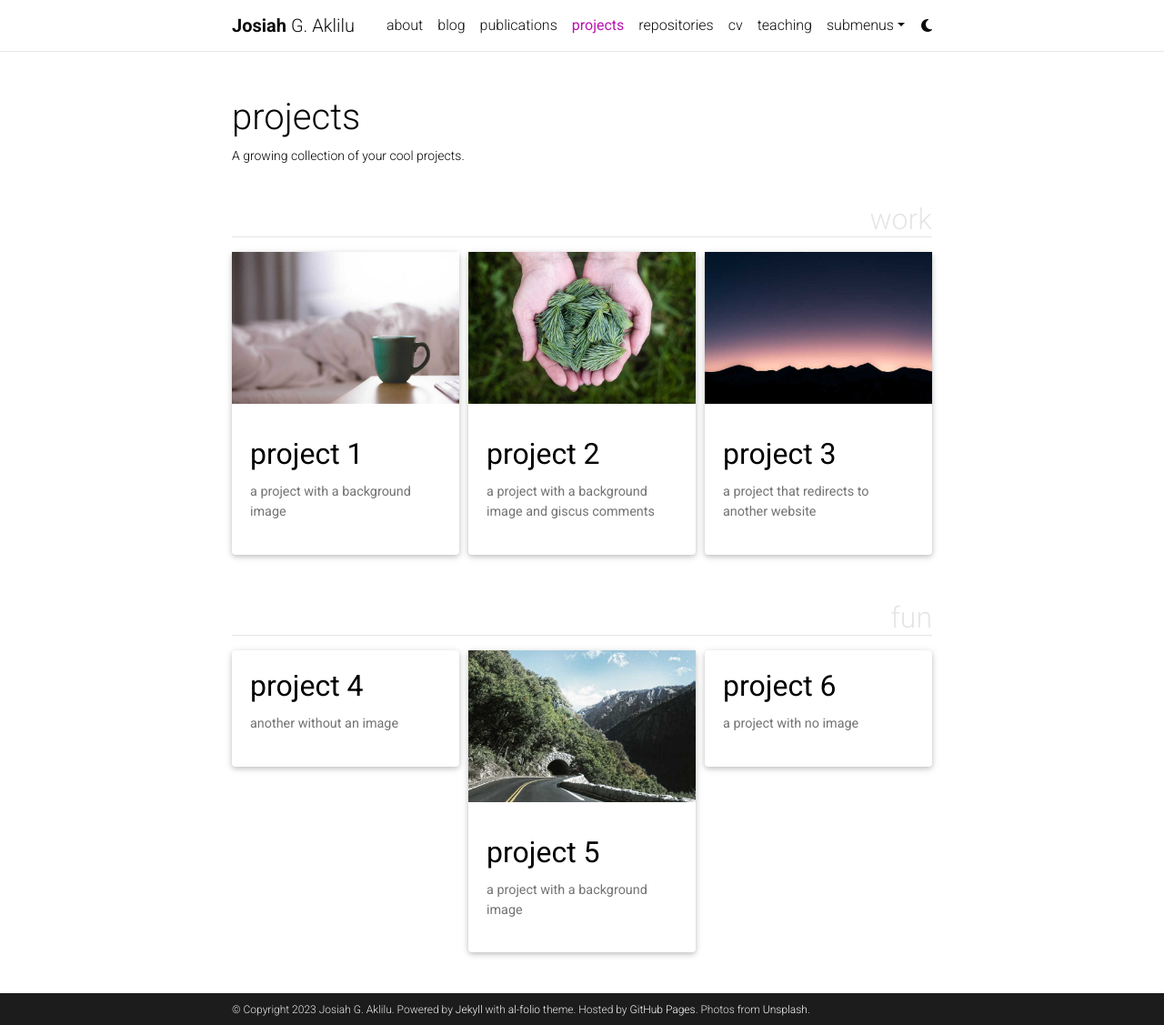
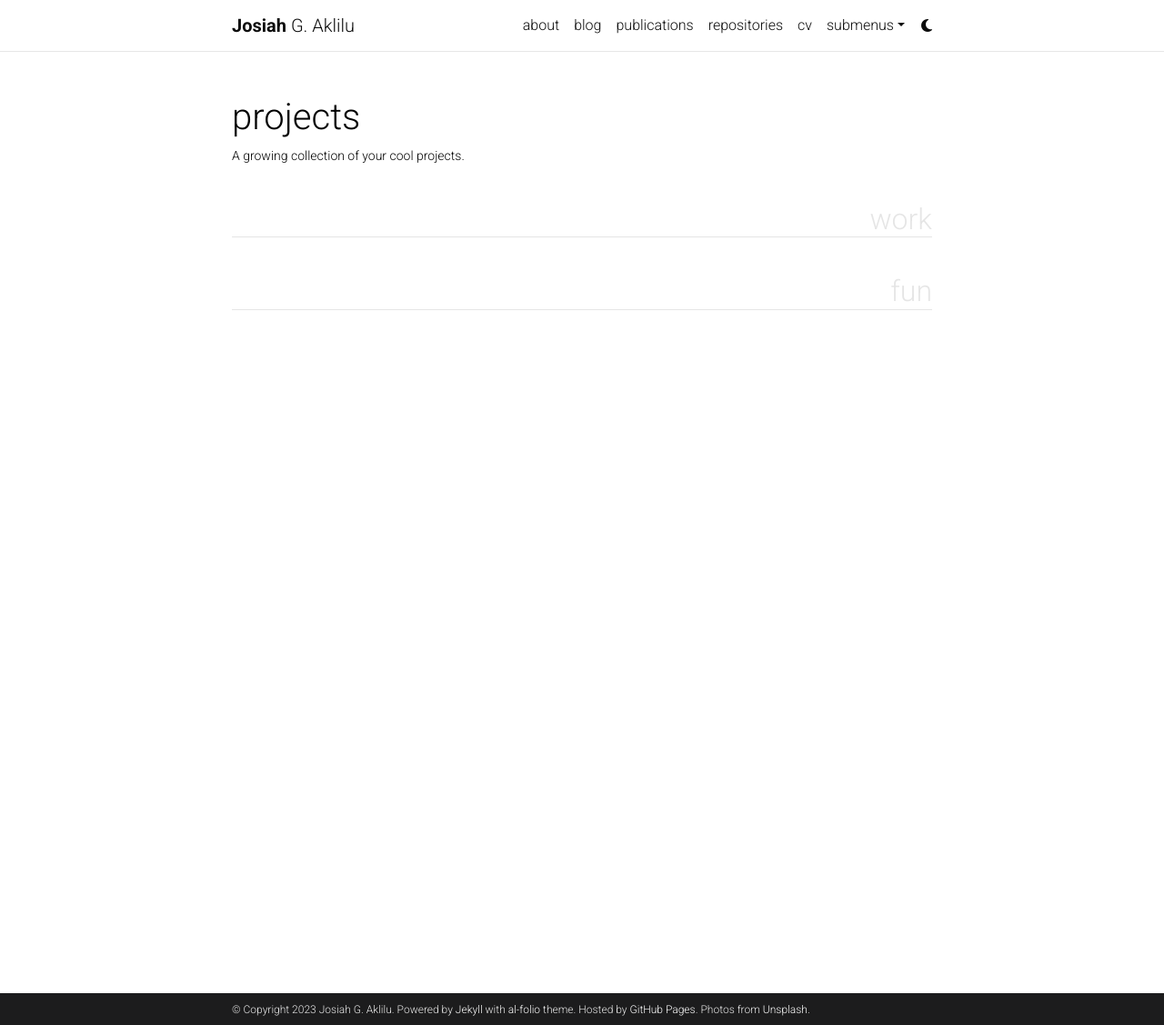
Before and after one commit to josaklil-ai/josaklil.github.io, a Jekyll site: the page built from _pages/projects.md, in a window 1280 px wide and 1127 px high. Shown: the whole window at 91% size. Built offline with Jekyll 4.4.1, drawn with Linux system fonts in a browser that asks for light colours; full-size pictures stand in for the smaller copies a plugin makes; comment, search, counter and statistics services are not loaded; a style sheet for code colours, icons or effects is not loaded.

Commit message:
remove projects and teaching tabs

````diff
--- a/_projects/1_project.md
+++ /dev/null
@@ -1,81 +0,0 @@
----
-layout: page
-title: project 1
-description: a project with a background image
-img: assets/img/12.jpg
-importance: 1
-category: work
-related_publications: einstein1956investigations, einstein1950meaning
----
-
-Every project has a beautiful feature showcase page.
-It's easy to include images in a flexible 3-column grid format.
-Make your photos 1/3, 2/3, or full width.
-
-To give your project a background in the portfolio page, just add the img tag to the front matter like so:
-
-    ---
-    layout: page
-    title: project
-    description: a project with a background image
-    img: /assets/img/12.jpg
-    ---
-
-<div class="row">
-    <div class="col-sm mt-3 mt-md-0">
-        {% include figure.html path="assets/img/1.jpg" title="example image" class="img-fluid rounded z-depth-1" %}
-    </div>
-    <div class="col-sm mt-3 mt-md-0">
-        {% include figure.html path="assets/img/3.jpg" title="example image" class="img-fluid rounded z-depth-1" %}
-    </div>
-    <div class="col-sm mt-3 mt-md-0">
-        {% include figure.html path="assets/img/5.jpg" title="example image" class="img-fluid rounded z-depth-1" %}
-    </div>
-</div>
-<div class="caption">
-    Caption photos easily. On the left, a road goes through a tunnel. Middle, leaves artistically fall in a hipster photoshoot. Right, in another hipster photoshoot, a lumberjack grasps a handful of pine needles.
-</div>
-<div class="row">
-    <div class="col-sm mt-3 mt-md-0">
-        {% include figure.html path="assets/img/5.jpg" title="example image" class="img-fluid rounded z-depth-1" %}
-    </div>
-</div>
-<div class="caption">
-    This image can also have a caption. It's like magic.
-</div>
-
-You can also put regular text between your rows of images.
-Say you wanted to write a little bit about your project before you posted the rest of the images.
-You describe how you toiled, sweated, *bled* for your project, and then... you reveal its glory in the next row of images.
-
-
-<div class="row justify-content-sm-center">
-    <div class="col-sm-8 mt-3 mt-md-0">
-        {% include figure.html path="assets/img/6.jpg" title="example image" class="img-fluid rounded z-depth-1" %}
-    </div>
-    <div class="col-sm-4 mt-3 mt-md-0">
-        {% include figure.html path="assets/img/11.jpg" title="example image" class="img-fluid rounded z-depth-1" %}
-    </div>
-</div>
-<div class="caption">
-    You can also have artistically styled 2/3 + 1/3 images, like these.
-</div>
-
-
-The code is simple.
-Just wrap your images with `<div class="col-sm">` and place them inside `<div class="row">` (read more about the <a href="https://getbootstrap.com/docs/4.4/layout/grid/">Bootstrap Grid</a> system).
-To make images responsive, add `img-fluid` class to each; for rounded corners and shadows use `rounded` and `z-depth-1` classes.
-Here's the code for the last row of images above:
-
-{% raw %}
-```html
-<div class="row justify-content-sm-center">
-    <div class="col-sm-8 mt-3 mt-md-0">
-        {% include figure.html path="assets/img/6.jpg" title="example image" class="img-fluid rounded z-depth-1" %}
-    </div>
-    <div class="col-sm-4 mt-3 mt-md-0">
-        {% include figure.html path="assets/img/11.jpg" title="example image" class="img-fluid rounded z-depth-1" %}
-    </div>
-</div>
-```
-{% endraw %}
--- a/_projects/2_project.md
+++ /dev/null
@@ -1,81 +0,0 @@
----
-layout: page
-title: project 2
-description: a project with a background image and giscus comments
-img: assets/img/3.jpg
-importance: 2
-category: work
-giscus_comments: true
----
-
-Every project has a beautiful feature showcase page.
-It's easy to include images in a flexible 3-column grid format.
-Make your photos 1/3, 2/3, or full width.
-
-To give your project a background in the portfolio page, just add the img tag to the front matter like so:
-
-    ---
-    layout: page
-    title: project
-    description: a project with a background image
-    img: /assets/img/12.jpg
-    ---
-
-<div class="row">
-    <div class="col-sm mt-3 mt-md-0">
-        {% include figure.html path="assets/img/1.jpg" title="example image" class="img-fluid rounded z-depth-1" %}
-    </div>
-    <div class="col-sm mt-3 mt-md-0">
-        {% include figure.html path="assets/img/3.jpg" title="example image" class="img-fluid rounded z-depth-1" %}
-    </div>
-    <div class="col-sm mt-3 mt-md-0">
-        {% include figure.html path="assets/img/5.jpg" title="example image" class="img-fluid rounded z-depth-1" %}
-    </div>
-</div>
-<div class="caption">
-    Caption photos easily. On the left, a road goes through a tunnel. Middle, leaves artistically fall in a hipster photoshoot. Right, in another hipster photoshoot, a lumberjack grasps a handful of pine needles.
-</div>
-<div class="row">
-    <div class="col-sm mt-3 mt-md-0">
-        {% include figure.html path="assets/img/5.jpg" title="example image" class="img-fluid rounded z-depth-1" %}
-    </div>
-</div>
-<div class="caption">
-    This image can also have a caption. It's like magic.
-</div>
-
-You can also put regular text between your rows of images.
-Say you wanted to write a little bit about your project before you posted the rest of the images.
-You describe how you toiled, sweated, *bled* for your project, and then... you reveal its glory in the next row of images.
-
-
-<div class="row justify-content-sm-center">
-    <div class="col-sm-8 mt-3 mt-md-0">
-        {% include figure.html path="assets/img/6.jpg" title="example image" class="img-fluid rounded z-depth-1" %}
-    </div>
-    <div class="col-sm-4 mt-3 mt-md-0">
-        {% include figure.html path="assets/img/11.jpg" title="example image" class="img-fluid rounded z-depth-1" %}
-    </div>
-</div>
-<div class="caption">
-    You can also have artistically styled 2/3 + 1/3 images, like these.
-</div>
-
-
-The code is simple.
-Just wrap your images with `<div class="col-sm">` and place them inside `<div class="row">` (read more about the <a href="https://getbootstrap.com/docs/4.4/layout/grid/">Bootstrap Grid</a> system).
-To make images responsive, add `img-fluid` class to each; for rounded corners and shadows use `rounded` and `z-depth-1` classes.
-Here's the code for the last row of images above:
-
-{% raw %}
-```html
-<div class="row justify-content-sm-center">
-    <div class="col-sm-8 mt-3 mt-md-0">
-        {% include figure.html path="assets/img/6.jpg" title="example image" class="img-fluid rounded z-depth-1" %}
-    </div>
-    <div class="col-sm-4 mt-3 mt-md-0">
-        {% include figure.html path="assets/img/11.jpg" title="example image" class="img-fluid rounded z-depth-1" %}
-    </div>
-</div>
-```
-{% endraw %}
--- a/_projects/4_project.md
+++ /dev/null
@@ -1,80 +0,0 @@
----
-layout: page
-title: project 4
-description: another without an image
-img:
-importance: 3
-category: fun
----
-
-Every project has a beautiful feature showcase page.
-It's easy to include images in a flexible 3-column grid format.
-Make your photos 1/3, 2/3, or full width.
-
-To give your project a background in the portfolio page, just add the img tag to the front matter like so:
-
-    ---
-    layout: page
-    title: project
-    description: a project with a background image
-    img: /assets/img/12.jpg
-    ---
-
-<div class="row">
-    <div class="col-sm mt-3 mt-md-0">
-        {% include figure.html path="assets/img/1.jpg" title="example image" class="img-fluid rounded z-depth-1" %}
-    </div>
-    <div class="col-sm mt-3 mt-md-0">
-        {% include figure.html path="assets/img/3.jpg" title="example image" class="img-fluid rounded z-depth-1" %}
-    </div>
-    <div class="col-sm mt-3 mt-md-0">
-        {% include figure.html path="assets/img/5.jpg" title="example image" class="img-fluid rounded z-depth-1" %}
-    </div>
-</div>
-<div class="caption">
-    Caption photos easily. On the left, a road goes through a tunnel. Middle, leaves artistically fall in a hipster photoshoot. Right, in another hipster photoshoot, a lumberjack grasps a handful of pine needles.
-</div>
-<div class="row">
-    <div class="col-sm mt-3 mt-md-0">
-        {% include figure.html path="assets/img/5.jpg" title="example image" class="img-fluid rounded z-depth-1" %}
-    </div>
-</div>
-<div class="caption">
-    This image can also have a caption. It's like magic.
-</div>
-
-You can also put regular text between your rows of images.
-Say you wanted to write a little bit about your project before you posted the rest of the images.
-You describe how you toiled, sweated, *bled* for your project, and then... you reveal its glory in the next row of images.
-
-
-<div class="row justify-content-sm-center">
-    <div class="col-sm-8 mt-3 mt-md-0">
-        {% include figure.html path="assets/img/6.jpg" title="example image" class="img-fluid rounded z-depth-1" %}
-    </div>
-    <div class="col-sm-4 mt-3 mt-md-0">
-        {% include figure.html path="assets/img/11.jpg" title="example image" class="img-fluid rounded z-depth-1" %}
-    </div>
-</div>
-<div class="caption">
-    You can also have artistically styled 2/3 + 1/3 images, like these.
-</div>
-
-
-The code is simple.
-Just wrap your images with `<div class="col-sm">` and place them inside `<div class="row">` (read more about the <a href="https://getbootstrap.com/docs/4.4/layout/grid/">Bootstrap Grid</a> system).
-To make images responsive, add `img-fluid` class to each; for rounded corners and shadows use `rounded` and `z-depth-1` classes.
-Here's the code for the last row of images above:
-
-{% raw %}
-```html
-<div class="row justify-content-sm-center">
-    <div class="col-sm-8 mt-3 mt-md-0">
-        {% include figure.html path="assets/img/6.jpg" title="example image" class="img-fluid rounded z-depth-1" %}
-    </div>
-    <div class="col-sm-4 mt-3 mt-md-0">
-        {% include figure.html path="assets/img/11.jpg" title="example image" class="img-fluid rounded z-depth-1" %}
-    </div>
-</div>
-```
-{% endraw %}
--- a/_projects/5_project.md
+++ /dev/null
@@ -1,80 +0,0 @@
----
-layout: page
-title: project 5
-description: a project with a background image
-img: assets/img/1.jpg
-importance: 3
-category: fun
----
-
-Every project has a beautiful feature showcase page.
-It's easy to include images in a flexible 3-column grid format.
-Make your photos 1/3, 2/3, or full width.
-
-To give your project a background in the portfolio page, just add the img tag to the front matter like so:
-
-    ---
-    layout: page
-    title: project
-    description: a project with a background image
-    img: /assets/img/12.jpg
-    ---
-
-<div class="row">
-    <div class="col-sm mt-3 mt-md-0">
-        {% include figure.html path="assets/img/1.jpg" title="example image" class="img-fluid rounded z-depth-1" %}
-    </div>
-    <div class="col-sm mt-3 mt-md-0">
-        {% include figure.html path="assets/img/3.jpg" title="example image" class="img-fluid rounded z-depth-1" %}
-    </div>
-    <div class="col-sm mt-3 mt-md-0">
-        {% include figure.html path="assets/img/5.jpg" title="example image" class="img-fluid rounded z-depth-1" %}
-    </div>
-</div>
-<div class="caption">
-    Caption photos easily. On the left, a road goes through a tunnel. Middle, leaves artistically fall in a hipster photoshoot. Right, in another hipster photoshoot, a lumberjack grasps a handful of pine needles.
-</div>
-<div class="row">
-    <div class="col-sm mt-3 mt-md-0">
-        {% include figure.html path="assets/img/5.jpg" title="example image" class="img-fluid rounded z-depth-1" %}
-    </div>
-</div>
-<div class="caption">
-    This image can also have a caption. It's like magic.
-</div>
-
-You can also put regular text between your rows of images.
-Say you wanted to write a little bit about your project before you posted the rest of the images.
-You describe how you toiled, sweated, *bled* for your project, and then... you reveal its glory in the next row of images.
-
-
-<div class="row justify-content-sm-center">
-    <div class="col-sm-8 mt-3 mt-md-0">
-        {% include figure.html path="assets/img/6.jpg" title="example image" class="img-fluid rounded z-depth-1" %}
-    </div>
-    <div class="col-sm-4 mt-3 mt-md-0">
-        {% include figure.html path="assets/img/11.jpg" title="example image" class="img-fluid rounded z-depth-1" %}
-    </div>
-</div>
-<div class="caption">
-    You can also have artistically styled 2/3 + 1/3 images, like these.
-</div>
-
-
-The code is simple.
-Just wrap your images with `<div class="col-sm">` and place them inside `<div class="row">` (read more about the <a href="https://getbootstrap.com/docs/4.4/layout/grid/">Bootstrap Grid</a> system).
-To make images responsive, add `img-fluid` class to each; for rounded corners and shadows use `rounded` and `z-depth-1` classes.
-Here's the code for the last row of images above:
-
-{% raw %}
-```html
-<div class="row justify-content-sm-center">
-    <div class="col-sm-8 mt-3 mt-md-0">
-        {% include figure.html path="assets/img/6.jpg" title="example image" class="img-fluid rounded z-depth-1" %}
-    </div>
-    <div class="col-sm-4 mt-3 mt-md-0">
-        {% include figure.html path="assets/img/11.jpg" title="example image" class="img-fluid rounded z-depth-1" %}
-    </div>
-</div>
-```
-{% endraw %}
--- a/_projects/6_project.md
+++ /dev/null
@@ -1,80 +0,0 @@
----
-layout: page
-title: project 6
-description: a project with no image
-img:
-importance: 4
-category: fun
----
-
-Every project has a beautiful feature showcase page.
-It's easy to include images in a flexible 3-column grid format.
-Make your photos 1/3, 2/3, or full width.
-
-To give your project a background in the portfolio page, just add the img tag to the front matter like so:
-
-    ---
-    layout: page
-    title: project
-    description: a project with a background image
-    img: /assets/img/12.jpg
-    ---
-
-<div class="row">
-    <div class="col-sm mt-3 mt-md-0">
-        {% include figure.html path="assets/img/1.jpg" title="example image" class="img-fluid rounded z-depth-1" %}
-    </div>
-    <div class="col-sm mt-3 mt-md-0">
-        {% include figure.html path="assets/img/3.jpg" title="example image" class="img-fluid rounded z-depth-1" %}
-    </div>
-    <div class="col-sm mt-3 mt-md-0">
-        {% include figure.html path="assets/img/5.jpg" title="example image" class="img-fluid rounded z-depth-1" %}
-    </div>
-</div>
-<div class="caption">
-    Caption photos easily. On the left, a road goes through a tunnel. Middle, leaves artistically fall in a hipster photoshoot. Right, in another hipster photoshoot, a lumberjack grasps a handful of pine needles.
-</div>
-<div class="row">
-    <div class="col-sm mt-3 mt-md-0">
-        {% include figure.html path="assets/img/5.jpg" title="example image" class="img-fluid rounded z-depth-1" %}
-    </div>
-</div>
-<div class="caption">
-    This image can also have a caption. It's like magic.
-</div>
-
-You can also put regular text between your rows of images.
-Say you wanted to write a little bit about your project before you posted the rest of the images.
-You describe how you toiled, sweated, *bled* for your project, and then... you reveal its glory in the next row of images.
-
-
-<div class="row justify-content-sm-center">
-    <div class="col-sm-8 mt-3 mt-md-0">
-        {% include figure.html path="assets/img/6.jpg" title="example image" class="img-fluid rounded z-depth-1" %}
-    </div>
-    <div class="col-sm-4 mt-3 mt-md-0">
-        {% include figure.html path="assets/img/11.jpg" title="example image" class="img-fluid rounded z-depth-1" %}
-    </div>
-</div>
-<div class="caption">
-    You can also have artistically styled 2/3 + 1/3 images, like these.
-</div>
-
-
-The code is simple.
-Just wrap your images with `<div class="col-sm">` and place them inside `<div class="row">` (read more about the <a href="https://getbootstrap.com/docs/4.4/layout/grid/">Bootstrap Grid</a> system).
-To make images responsive, add `img-fluid` class to each; for rounded corners and shadows use `rounded` and `z-depth-1` classes.
-Here's the code for the last row of images above:
-
-{% raw %}
-```html
-<div class="row justify-content-sm-center">
-    <div class="col-sm-8 mt-3 mt-md-0">
-        {% include figure.html path="assets/img/6.jpg" title="example image" class="img-fluid rounded z-depth-1" %}
-    </div>
-    <div class="col-sm-4 mt-3 mt-md-0">
-        {% include figure.html path="assets/img/11.jpg" title="example image" class="img-fluid rounded z-depth-1" %}
-    </div>
-</div>
-```
-{% endraw %}
````
Also changed, not shown: _pages/about.md (+1 -4 lines), _pages/projects.md (+1 -1 lines), _pages/teaching.md (+1 -1 lines), _projects/3_project.md (deleted, +0 -81 lines).
